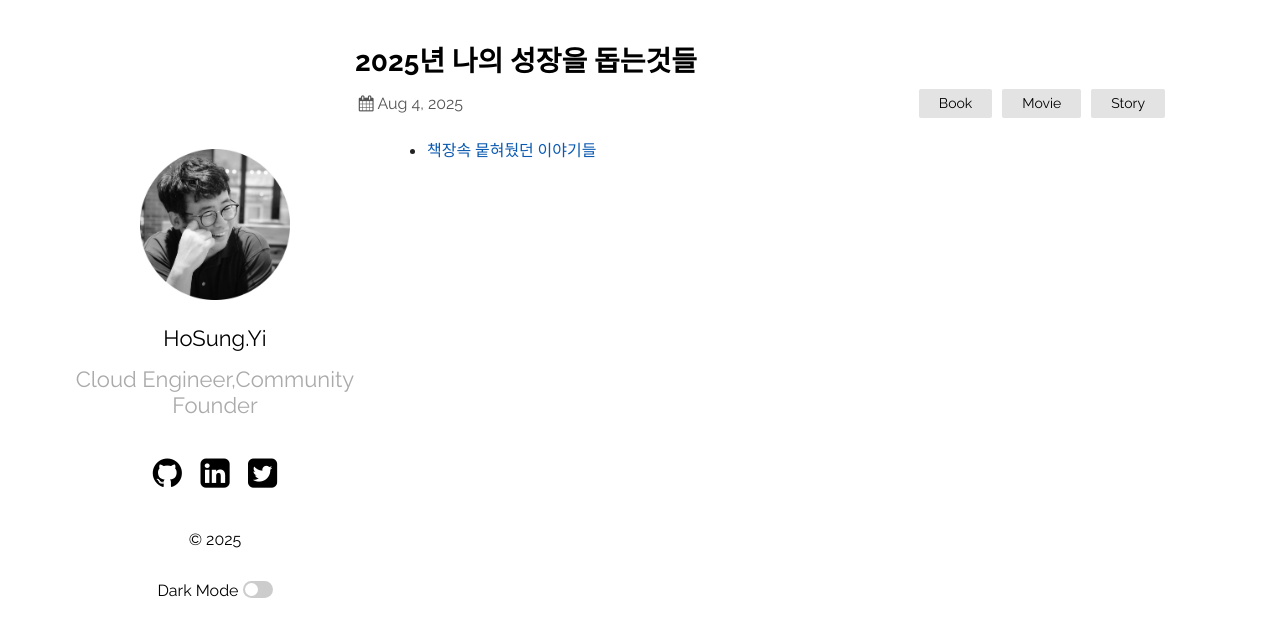
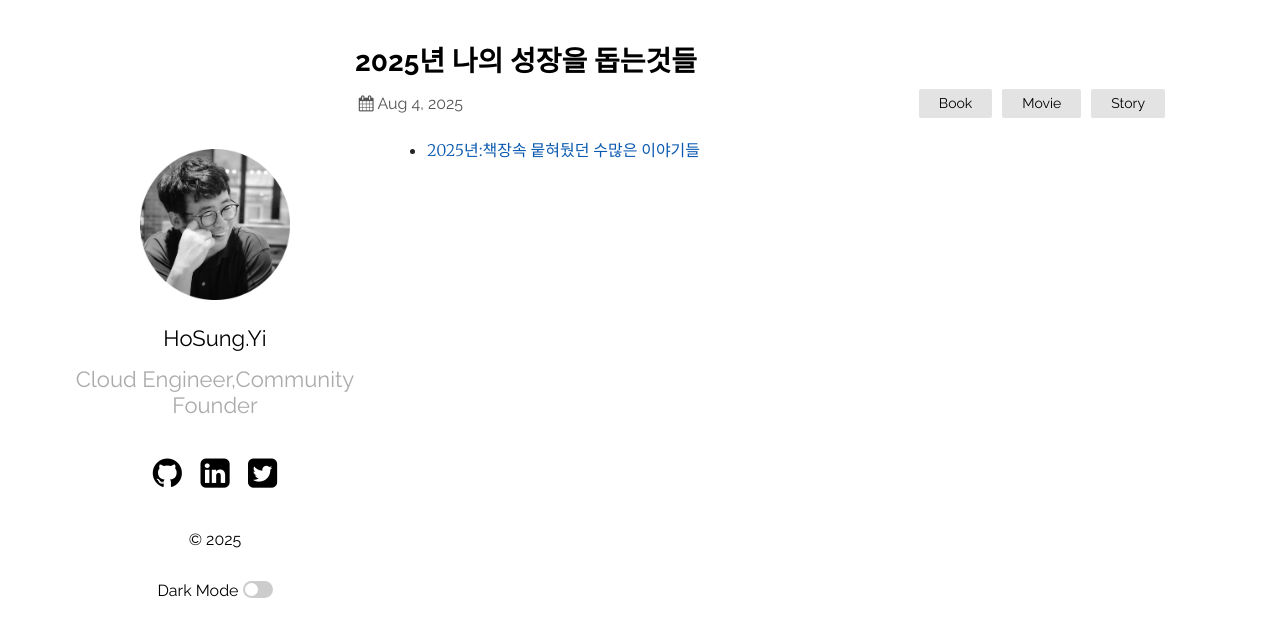
Before and after one commit to hslee77/hslee77.github.io, a Jekyll site: the page built from _posts/2025-08-05-growth.md, in a window 1280 px wide. Shown: the top 637 px of the page. Built offline with Jekyll 4.4.1, drawn with Linux system fonts in a browser that asks for light colours.

Commit message:
bookv2.0

```diff
--- a/_posts/2025-08-05-growth.md
+++ b/_posts/2025-08-05-growth.md
@@ -5,4 +5,4 @@ date:   2025-08-05 01:20:36 +0900
 categories: [Book,Movie,Story]
 ---
 
-- [책장속 뭍혀뒀던 이야기들](https://hslee77.github.io/wiki/memo/2025-08-16-book.html)
+- [2025년:책장속 뭍혀뒀던 수많은 이야기들](https://hslee77.github.io/wiki/memo/2025-08-16-book.html)
```
Also changed, not shown: wiki/memo/2025-08-16-book.md (+0 -3 lines).
